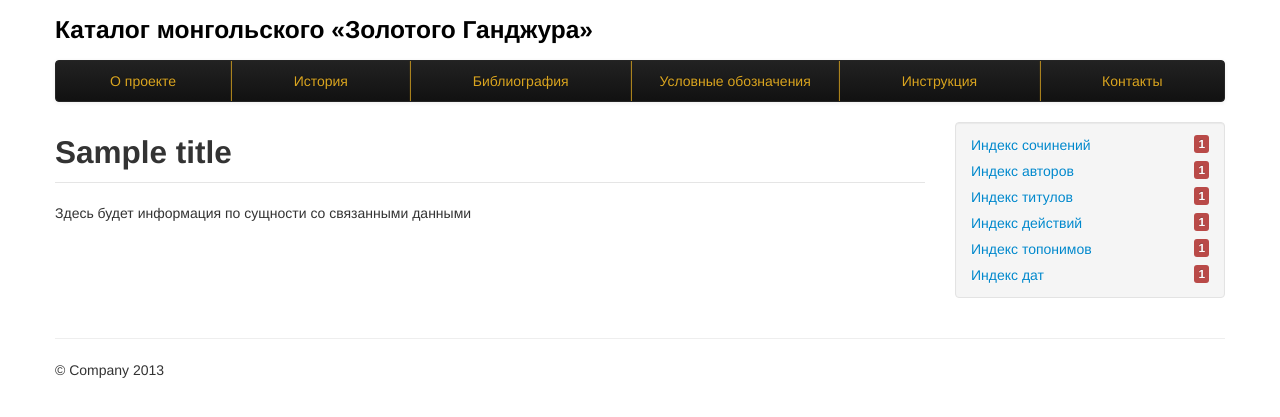
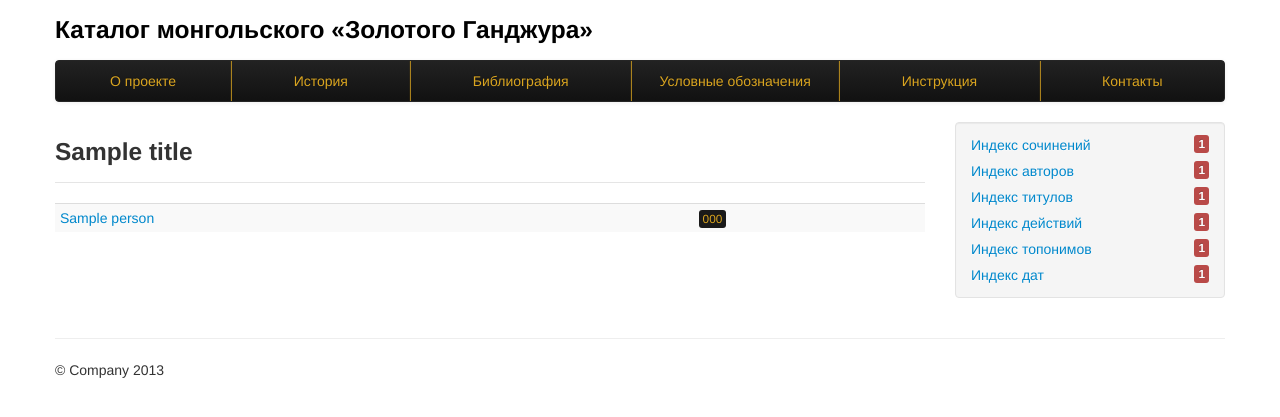
Before and after one commit to Se7ge/yanjur, a Flask app: a page that uses application/templates/titles/entity.html in a window 1280 px wide. Shown: the top 417 px of the page. Run offline with Flask 2, Linux system fonts and the light colour scheme; tables that the repository leaves empty hold one stand-in row (values such as "Sample post"); some libraries are stand-ins or nearby versions.

Commit message:
Title page

```diff
--- a/admin/models.py
+++ b/admin/models.py
@@ -117,6 +117,7 @@ class Work_Person(Base):
     time_id = Column(Integer, ForeignKey(Work_Time.id))
 
     work = relationship(Work)
+    person = relationship(Person, backref='works')
     titles = relationship(Title, secondary='work_person_titles', backref='works')
     actions = relationship(Action, secondary='work_person_actions', backref='works')
     times = relationship(Work_Time, backref='works')
--- a/application/templates/persons/entity_list.html
+++ b/application/templates/persons/entity_list.html
@@ -1,4 +1,5 @@
 {% extends 'base.html' %}
+{% block title %} > Авторы{% endblock %}
 {% block content %}
     <legend><h3>Индекс авторов</h3></legend>
     <ol>
--- a/application/templates/titles/entity.html
+++ b/application/templates/titles/entity.html
@@ -1,5 +1,21 @@
 {% extends 'base.html' %}
+{% block title %} > Титулы > {{ entity_data.name }}{% endblock %}
 {% block content %}
-    <legend><h2>{{ data.name }}</h2></legend>
-    <p>Здесь будет информация по сущности со связанными данными</p>
+    <legend><h3>{{ entity_data.name }}</h3></legend>
+    <table class="table table-striped table-condensed">
+        {% if person_titles %}
+            {% for item in person_titles %}
+            <tr>
+                <td><a href="{{ url_for('person', id=item.id) }}" title="{{ item.name }}">{{ item.name }}</a></td>
+                <td>
+                    {% if item.works %}
+                    {% for person_work in item.works %}
+                    <a href="{{ url_for('work', id=person_work.work.id) }}" class="label label-inverse" title="{{ person_work.work.name }}">{{ person_work.work.number }}</a>
+                    {% endfor %}
+                    {% endif %}
+                </td>
+            </tr>
+            {% endfor %}
+        {% endif %}
+    </table>
 {% endblock %}
--- a/application/templates/titles/entity_list.html
+++ b/application/templates/titles/entity_list.html
@@ -1,4 +1,5 @@
 {% extends 'base.html' %}
+{% block title %} > Титулы{% endblock %}
 {% block content %}
     <legend><h3>Индекс титулов</h3></legend>
     <ol>
--- a/application/templates/works/entity.html
+++ b/application/templates/works/entity.html
@@ -1,4 +1,5 @@
 {% extends 'base.html' %}
+{% block title %} > Сочинения > {{ data.number }}{% endblock %}
 {% block content %}
     <legend><h3>{{ data.number }}</h3></legend>
     <h4>{{ data.name }}</h4>
--- a/application/templates/works/entity_list.html
+++ b/application/templates/works/entity_list.html
@@ -1,5 +1,6 @@
 {% extends 'base.html' %}
 {% block content %}
+{% block title %} > Сочинения{% endblock %}
     <legend><h3>Индекс сочинений</h3></legend>
     <table class="table table-striped table-hover table-condensed">
         <thead>
--- a/application/views.py
+++ b/application/views.py
@@ -1,7 +1,7 @@
 # -*- encoding: utf-8 -*-
 from flask import render_template, abort
 from application.app import app
-from admin.models import Pages, Work, Work_Time, Action, Title, Place, Person, Work_Person
+from admin.models import Pages, Work, Work_Time, Action, Title, Place, Person, Work_Person, Work_Person_Titles
 from admin.database import Session
 from application.context_processors import sidebar_menu
 
@@ -81,8 +81,17 @@ def person(id):
 @app.route('/title/<int:id>.html')
 def title(id):
     title = session.query(Title).get(id)
+    query = (session.query(Person)
+             .join(Work_Person.work)
+             .filter(Work_Person.titles.any(Title.id == id))
+             .order_by(Person.name))
+    person_titles = query.all()
     if title:
-        return render_template('titles/entity.html', entity='title', entity_id=id, data=title)
+        return render_template('titles/entity.html',
+                               entity='title',
+                               entity_id=id,
+                               entity_data=title,
+                               person_titles=person_titles)
     else:
         abort(404)
 
```
